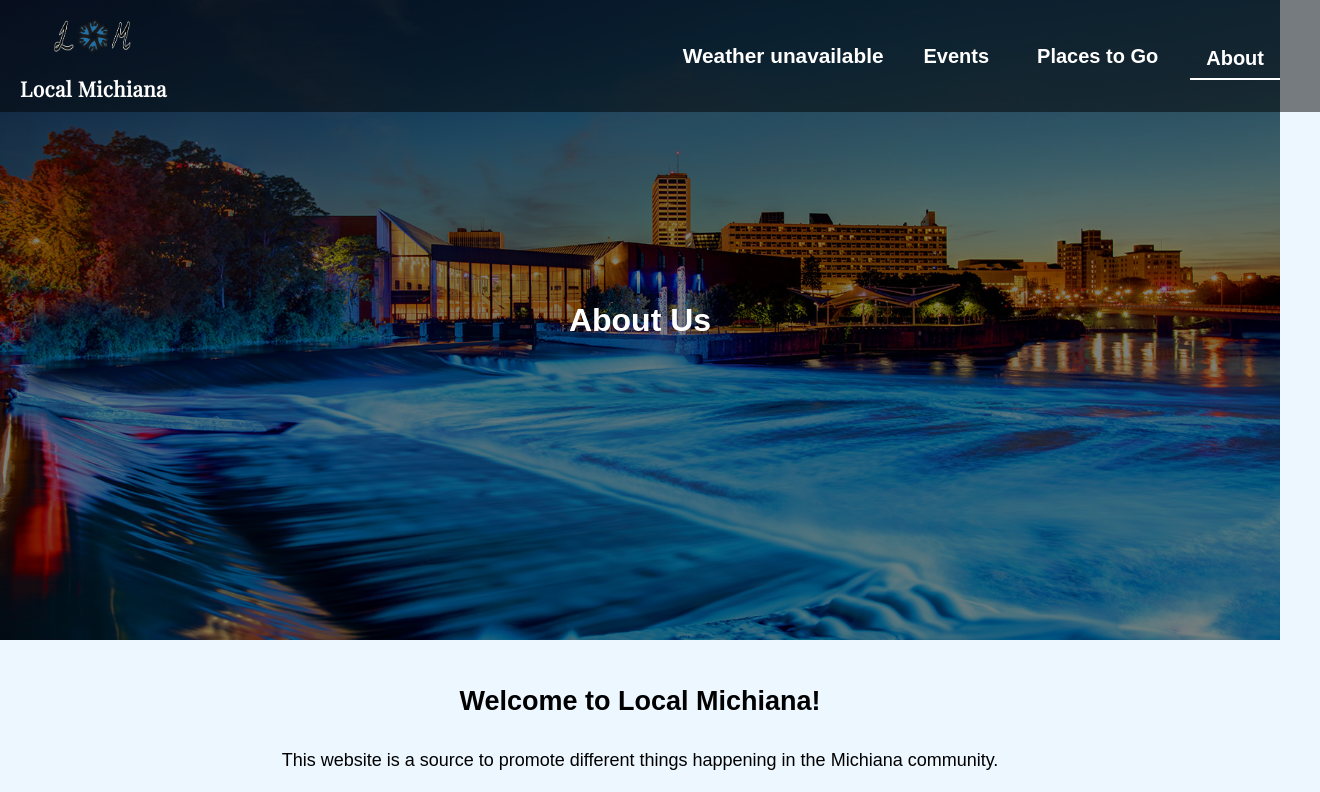
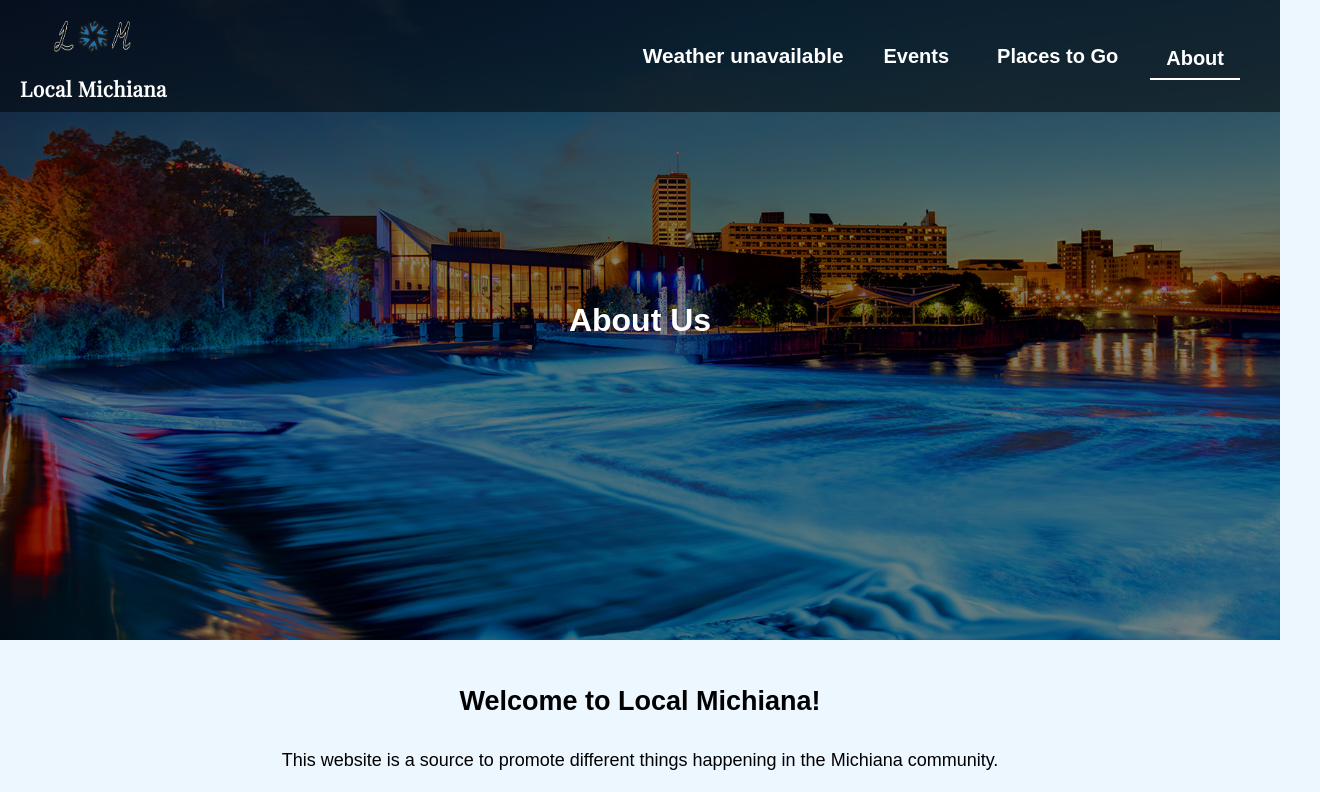
Before and after one commit to kdefreitas1/localmichiana.org, a website: page about.html in a window 1280 px wide. Shown: the top 792 px of the page, 1320 px wide, since content can reach past the window. Drawn offline with nearby package versions, Linux system fonts and the light colour scheme; no server answers.

Commit message:
Fixed Issue regarding scrolling

```diff
--- a/about/about.css
+++ b/about/about.css
@@ -1,6 +1,15 @@
+*, *::before, *::after {
+  box-sizing: border-box;
+}
+
+html, body {
+  margin: 0;
+  padding: 0;
+  overflow-x: hidden;
+}
+
 body {
   font-family: sans-serif;
-  margin: 0;
   background-color: rgb(237, 247, 255);
 }
 
--- a/events/events.css
+++ b/events/events.css
@@ -1,6 +1,15 @@
+*, *::before, *::after {
+  box-sizing: border-box;
+}
+
+html, body {
+  margin: 0;
+  padding: 0;
+  overflow-x: hidden;
+}
+
 body {
   font-family: sans-serif;
-  margin: 0;
   background-color: rgb(237, 247, 255);
 }
 
```
